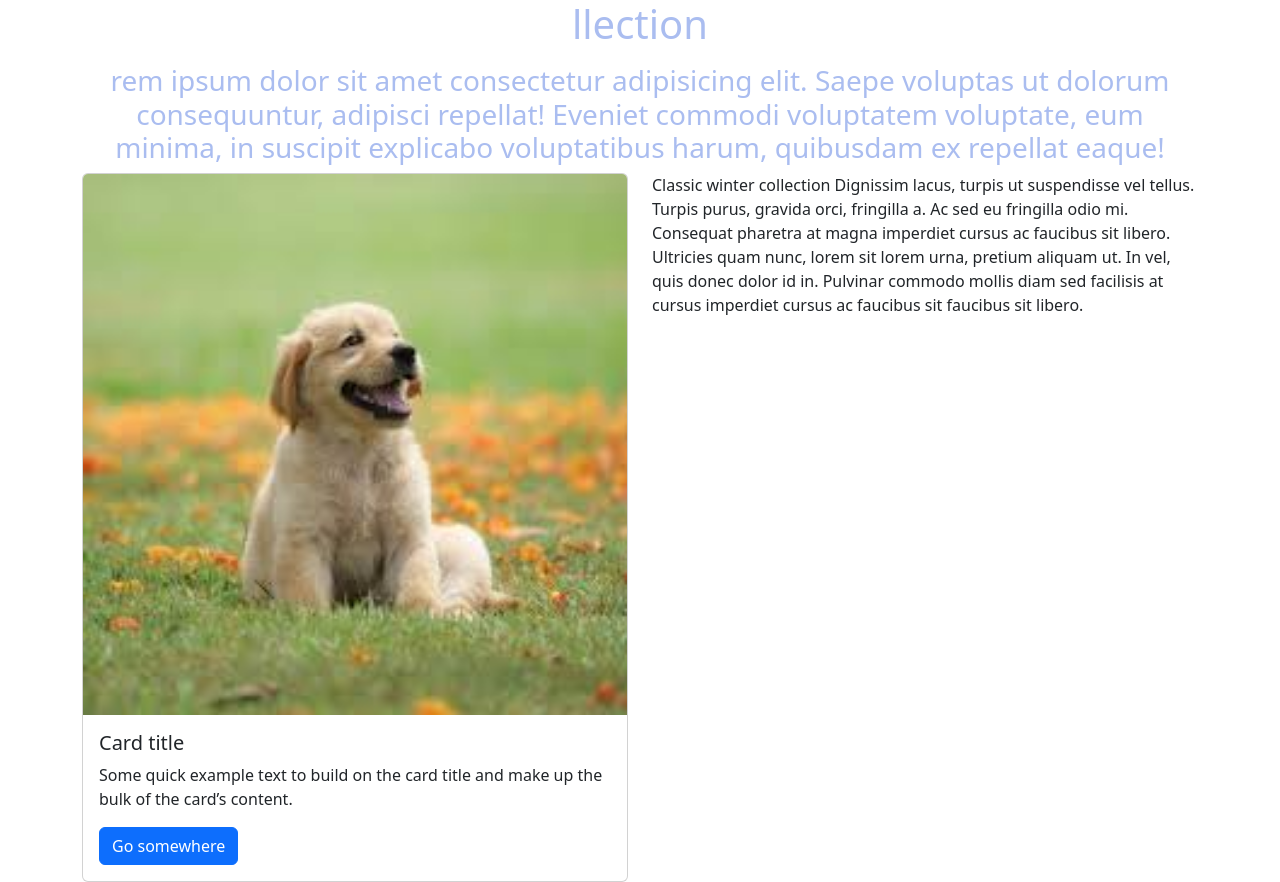
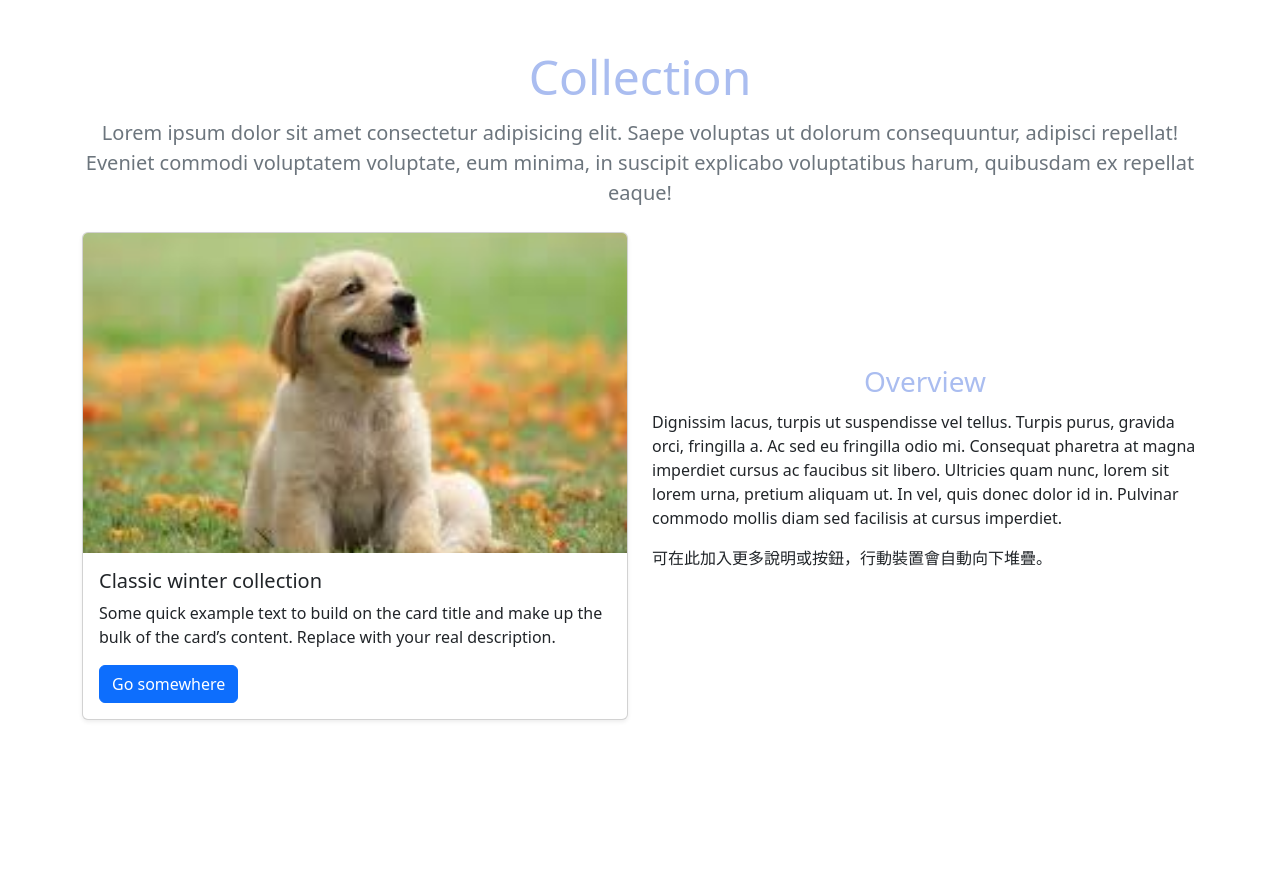
Before and after one commit to 1234qwersax/1113211014, a plain HTML site: page index1.html in a window 1280 px wide. After the commit the page ends 800 px from the top, so only its background shows below. Drawn offline with nearby package versions, Linux system fonts and the light colour scheme.

Commit message:
Update index1.html

```diff
--- a/index1.html
+++ b/index1.html
@@ -1,48 +1,43 @@
 <!DOCTYPE html>
 <html lang="en">
 <head>
-    <meta charset="UTF-8">
-    <meta name="viewport" content="width=device-width, initial-scale=1.0">
+    <meta charset="utf-8">
+    <meta name="viewport" content="width=device-width, initial-scale=1">
+    <title>Collection</title>
     <link href="https://cdn.jsdelivr.net/npm/bootstrap@5.3.8/dist/css/bootstrap.min.css" rel="stylesheet" integrity="sha384-sRIl4kxILFvY47J16cr9ZwB07vP4J8+LH7qKQnuqkuIAvNWLzeN8tE5YBujZqJLB" crossorigin="anonymous">
-    <title>Document</title>
     <style>
-        h1 {
-            text-align: center;
-                color: #aabdf0;
-                margin-bottom: 16px;
-            }
-        h3 {
-            text-align: center;
-                color: #aabdf0;
-
-            }
+        h1, h3 { text-align: center; color: #aabdf0; margin-bottom: .75rem; }
+        .lead { color: #6c757d; }
+        .card-img-top { object-fit: cover; height: 320px; }
     </style>
-
 </head>
 <body>
-<div class="container">
-  <div class="row">
-    <h1>llection</h1>
+<main class="container py-5">
+    <header class="text-center mb-4">
+        <h1 class="display-5">Collection</h1>
+        <p class="lead">Lorem ipsum dolor sit amet consectetur adipisicing elit. Saepe voluptas ut dolorum consequuntur, adipisci repellat! Eveniet commodi voluptatem voluptate, eum minima, in suscipit explicabo voluptatibus harum, quibusdam ex repellat eaque!</p>
+    </header>
 
-    <h3>rem ipsum dolor sit amet consectetur adipisicing elit. Saepe voluptas ut dolorum consequuntur, adipisci repellat! Eveniet commodi voluptatem voluptate, eum minima, in suscipit explicabo voluptatibus harum, quibusdam ex repellat eaque!</h2>
-
-    <div class="col-6">
-        <div class="card" style="">
-            <img src="/image/下載.jpg"class="card-img-top" alt="...">
-            <div class="card-body">
-                <h5 class="card-title">Card title</h5>
-                <p class="card-text">Some quick example text to build on the card title and make up the bulk of the card’s content.</p>
-                <a href="#" class="btn btn-primary">Go somewhere</a>
+    <div class="row align-items-center g-4">
+        <div class="col-12 col-md-6">
+            <div class="card shadow-sm">
+                <img src="/image/下載.jpg" class="card-img-top" alt="主要商品照片">
+                <div class="card-body">
+                    <h5 class="card-title">Classic winter collection</h5>
+                    <p class="card-text">Some quick example text to build on the card title and make up the bulk of the card’s content. Replace with your real description.</p>
+                    <a href="#" class="btn btn-primary">Go somewhere</a>
+                </div>
             </div>
         </div>
+
+        <div class="col-12 col-md-6">
+            <h3>Overview</h3>
+            <p>Dignissim lacus, turpis ut suspendisse vel tellus. Turpis purus, gravida orci, fringilla a. Ac sed eu fringilla odio mi. Consequat pharetra at magna imperdiet cursus ac faucibus sit libero. Ultricies quam nunc, lorem sit lorem urna, pretium aliquam ut. In vel, quis donec dolor id in. Pulvinar commodo mollis diam sed facilisis at cursus imperdiet.</p>
+            <p>可在此加入更多說明或按鈕，行動裝置會自動向下堆疊。</p>
+        </div>
     </div>
-    <div class="col-6">
-      Classic winter collection
-        Dignissim lacus, turpis ut suspendisse vel tellus. Turpis purus, gravida orci, fringilla a. Ac sed eu fringilla odio mi. Consequat pharetra at magna imperdiet cursus ac faucibus sit libero. Ultricies quam nunc, lorem sit lorem urna, pretium aliquam ut. In vel, quis donec dolor id in. Pulvinar commodo mollis diam sed facilisis at cursus imperdiet cursus ac faucibus sit faucibus sit libero.
-    </div>
-  </div>
-</div>
+</main>
 
-     <script src="https://cdn.jsdelivr.net/npm/bootstrap@5.3.8/dist/js/bootstrap.bundle.min.js" integrity="sha384-FKyoEForCGlyvwx9Hj09JcYn3nv7wiPVlz7YYwJrWVcXK/BmnVDxM+D2scQbITxI" crossorigin="anonymous"></script>
+<script src="https://cdn.jsdelivr.net/npm/bootstrap@5.3.8/dist/js/bootstrap.bundle.min.js" integrity="sha384-FKyoEForCGlyvwx9Hj09JcYn3nv7wiPVlz7YYwJrWVcXK/BmnVDxM+D2scQbITxI" crossorigin="anonymous"></script>
 </body>
 </html>
```
